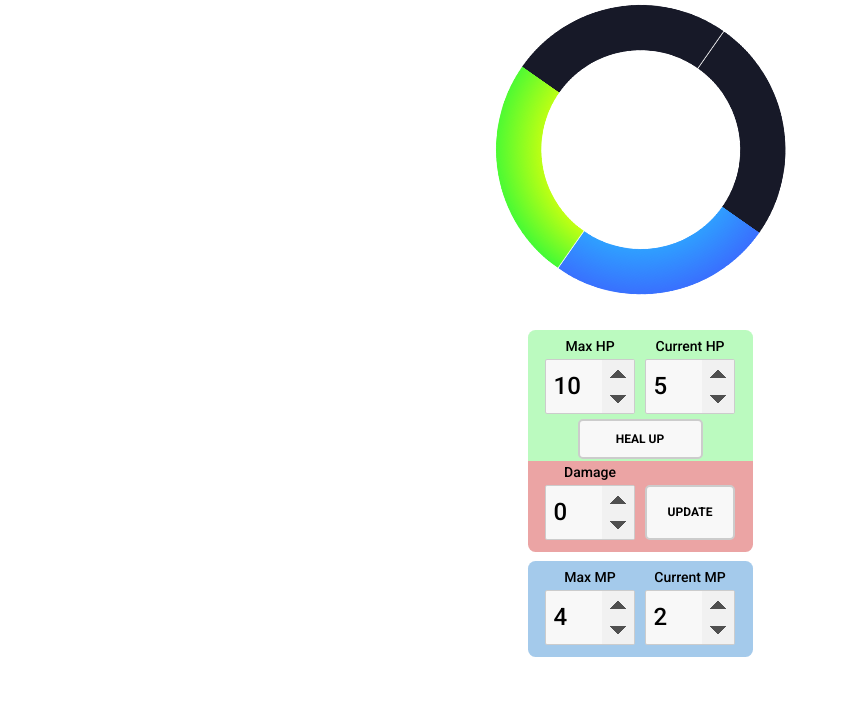
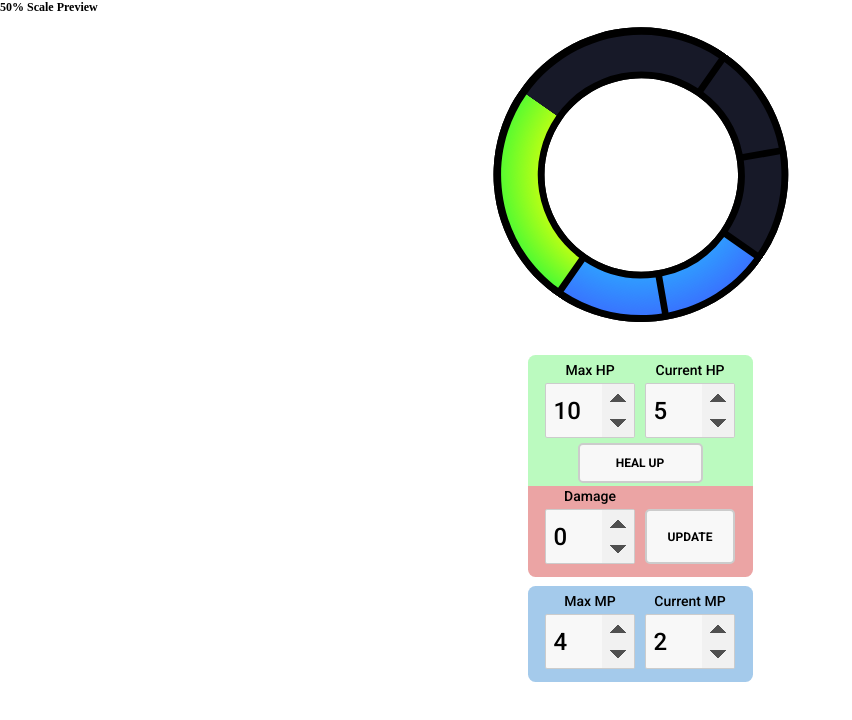
Before and after one commit to mal4m/KHWidget, a plain HTML site: page index.html in a window 1280 px wide. Shown: the whole page, without its empty margins (0-852 px from the left). Drawn offline with nearby package versions, Linux system fonts and the light colour scheme; a web font is replaced by a local one.

Commit message:
Update index.html

```diff
--- a/index.html
+++ b/index.html
@@ -12,23 +12,21 @@
     <style>
       body {zoom:50%;}
       </style>
-    <!--  Number Input Style -->
   </head>
-
-  <!-- PAGE LAYOUT -->
+<h2>50% Scale Preview</h2>
+<!-- PAGE LAYOUT -->
   <div id="rotate">
+  <div id="parenttop"></div>
     <div id="parent">
       <div id="cropleft">
-        <div id="containerleft">
-          <canvas id="myChartLeft"></canvas>
-        </div>
+        <div id="containerleft"><canvas id="myChartLeft"></canvas></div>
       </div>
       <div id="cropright">
-        <div id="containerright">
-          <canvas id="myChartRight"></canvas>
+        <div id="containerright"><canvas id="myChartRight"></canvas>
         </div>
       </div>
     </div>
+    <div id="parenttop"></div>
   </div>
 
 <div id="hpbox">
@@ -59,9 +57,6 @@
     <input type="number" id="maxmagicinput" value="4" min="0" /><input type="number" id="magicinput" value="2" min="0" />
   </div>
 </div>
-  <!-- <div id="user">
-  <button id="updateChart">Update</button>
-</div> -->
 
   <!-- Script Start -->
   <script src="https://cdn.jsdelivr.net/npm/chart.js"></script>
```
